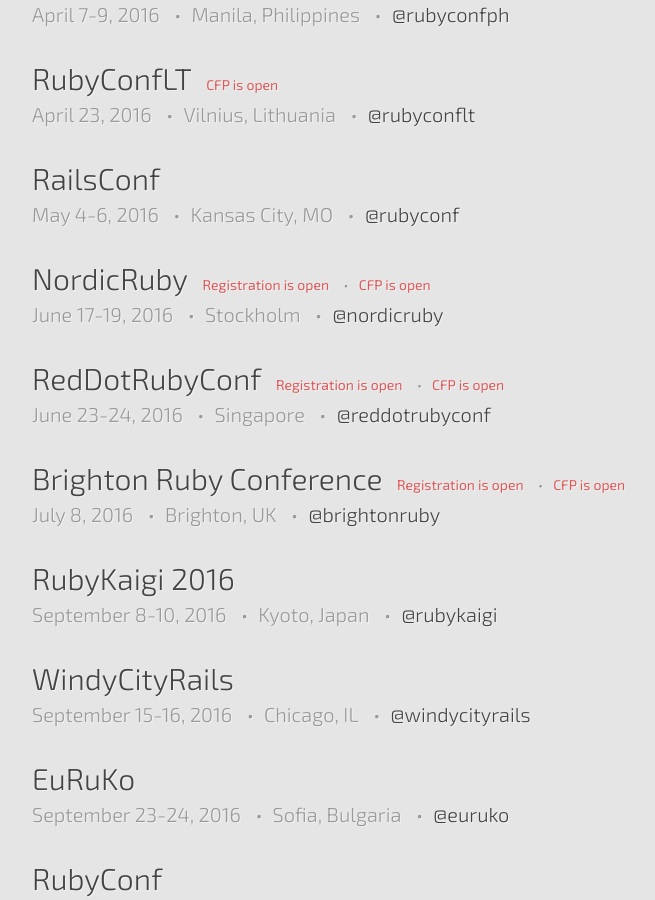
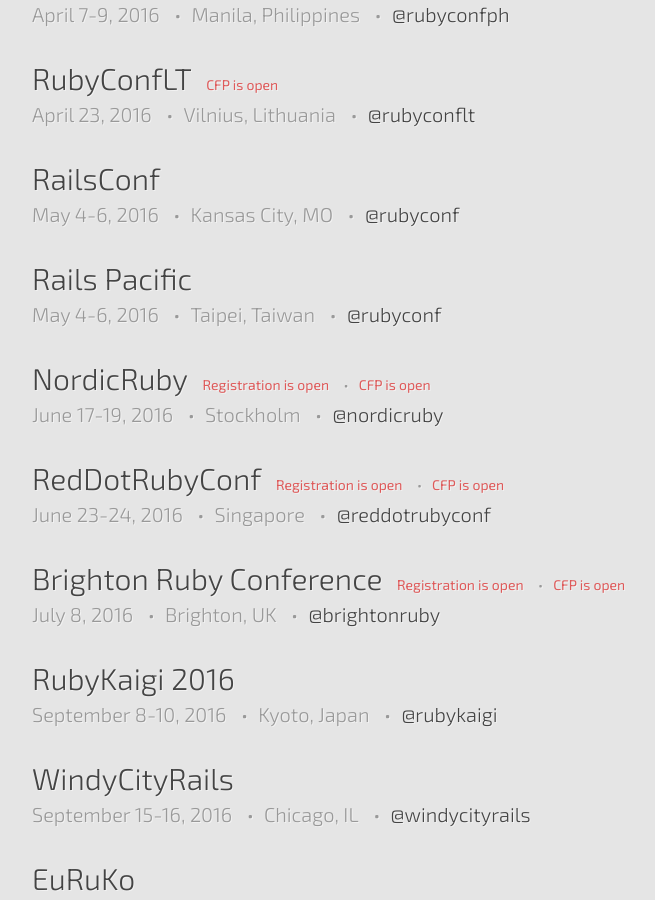
Before and after one commit to ruby-conferences/ruby-conferences.github.io, a Jekyll site: the page built from index.html, in a window 1280 px wide and 900 px high, scrolled down 1202 px. Shown: the whole window, without its empty margins (208-863 px from the left). Built offline with Jekyll 4.4.1, drawn with Linux system fonts in a browser that asks for light colours.

Commit message:
Add Rails Pacific

```diff
--- a/_data/current.yml
+++ b/_data/current.yml
@@ -58,6 +58,12 @@
   url: http://railsconf.com/
   twitter: rubyconf
 
+- name: Rails Pacific
+  location: Taipei, Taiwan
+  dates: "May 4-6, 2016"
+  url: http://railsconf.com/
+  twitter: rubyconf
+
 - name: NordicRuby
   location: Stockholm
   dates: "June 17-19, 2016"
```
